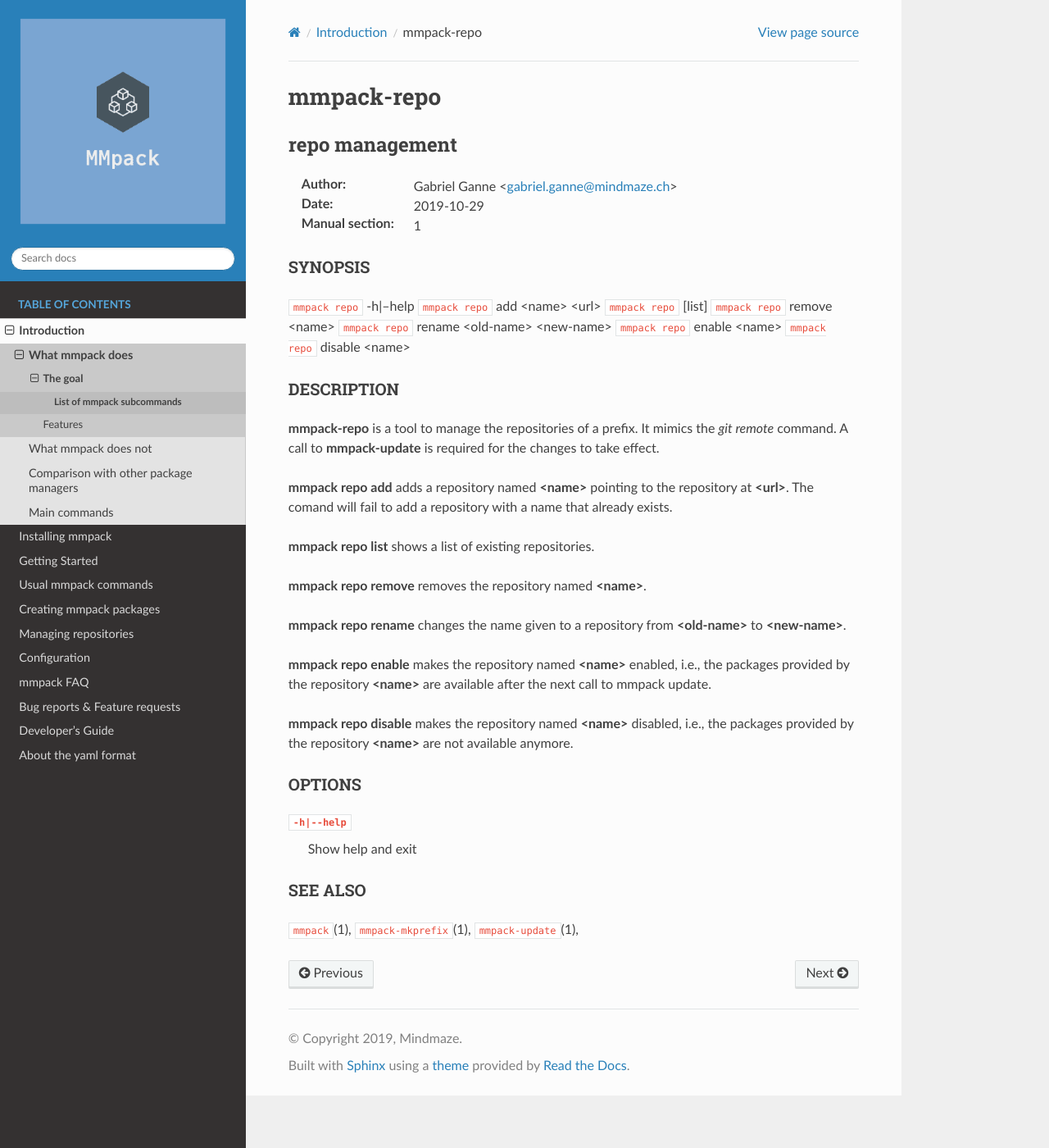
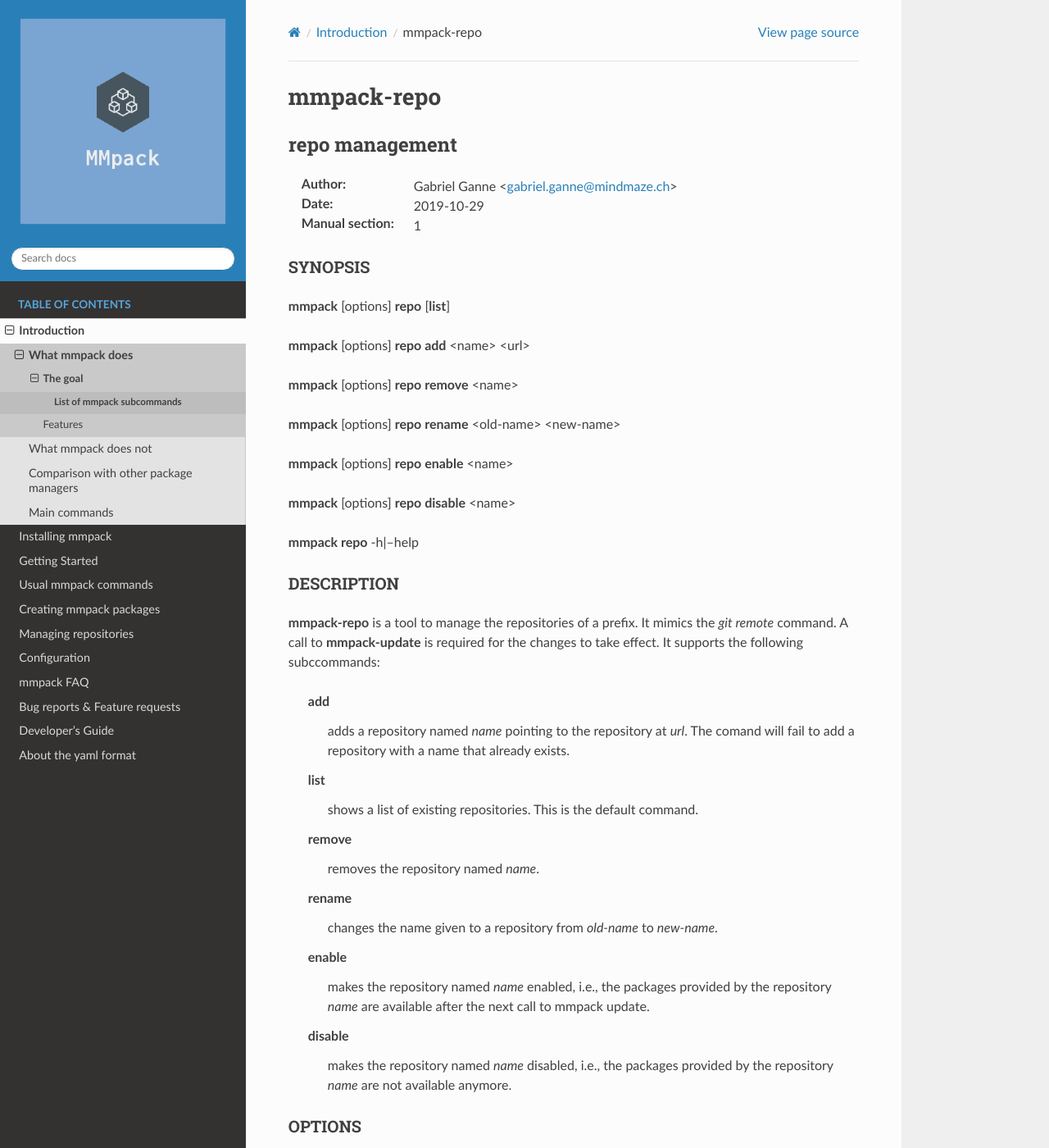
Before and after one commit to mmlabs-mindmaze/mmpack, a Sphinx documentation site: the page built from docs/man/1/mmpack-repo.rst, in a window 1280 px wide and 1400 px high. Shown: the whole window at 82% size. Built offline with Sphinx 7.4.7 and the Read the Docs theme 2.0.0, drawn with Linux system fonts in a browser that asks for light colours.

Commit message:
Fix formatting of mmpack-repo manpage
Change-Id: Ib5c8b2a3cdb0757e5b2d30a188bc1783584b301f

```diff
--- a/docs/man/1/mmpack-repo.rst
+++ b/docs/man/1/mmpack-repo.rst
@@ -13,43 +13,53 @@
 SYNOPSIS
 ========
 
-``mmpack repo`` -h|--help
-``mmpack repo`` add <name> <url>
-``mmpack repo`` [list]
-``mmpack repo`` remove <name>
-``mmpack repo`` rename <old-name> <new-name>
-``mmpack repo`` enable <name>
-``mmpack repo`` disable <name>
+**mmpack** [options] **repo** [**list**]
+
+**mmpack** [options] **repo add** <name> <url>
+
+**mmpack** [options] **repo remove** <name>
+
+**mmpack** [options] **repo rename** <old-name> <new-name>
+
+**mmpack** [options] **repo enable** <name>
+
+**mmpack** [options] **repo disable** <name>
+
+**mmpack repo** -h|--help
 
 DESCRIPTION
 ===========
 
 **mmpack-repo** is a tool to manage the repositories of a prefix. It mimics
 the *git remote* command. A call to **mmpack-update** is required for the
-changes to take effect.
+changes to take effect. It supports the following subccommands:
 
-**mmpack repo add** adds a repository named **<name>** pointing to the
-repository at **<url>**. The comand will fail to add a repository with a name
-that already exists.
+   add
+      adds a repository named *name* pointing to the repository at *url*. The
+      comand will fail to add a repository with a name that already exists.
 
-**mmpack repo list** shows a list of existing repositories.
+   list
+      shows a list of existing repositories. This is the default command.
 
-**mmpack repo remove** removes the repository named **<name>**.
+   remove
+      removes the repository named *name*.
 
-**mmpack repo rename** changes the name given to a repository from
-**<old-name>** to **<new-name>**.
+   rename
+      changes the name given to a repository from *old-name* to *new-name*.
 
-**mmpack repo enable** makes the repository named **<name>** enabled, i.e., the
-packages provided by the repository **<name>** are available after the next call
-to mmpack update.
+   enable
+      makes the repository named *name* enabled, i.e., the packages provided by
+      the repository *name* are available after the next call to mmpack update.
 
-**mmpack repo disable** makes the repository named **<name>** disabled, i.e.,
-the packages provided by the repository **<name>** are not available anymore.
+   disable
+      makes the repository named *name* disabled, i.e., the packages provided
+      by the repository *name* are not available anymore.
 
 OPTIONS
 =======
-``-h|--help``
-  Show help and exit
+
+-h|--help
+   Show help and exit
 
 SEE ALSO
 ========
```
